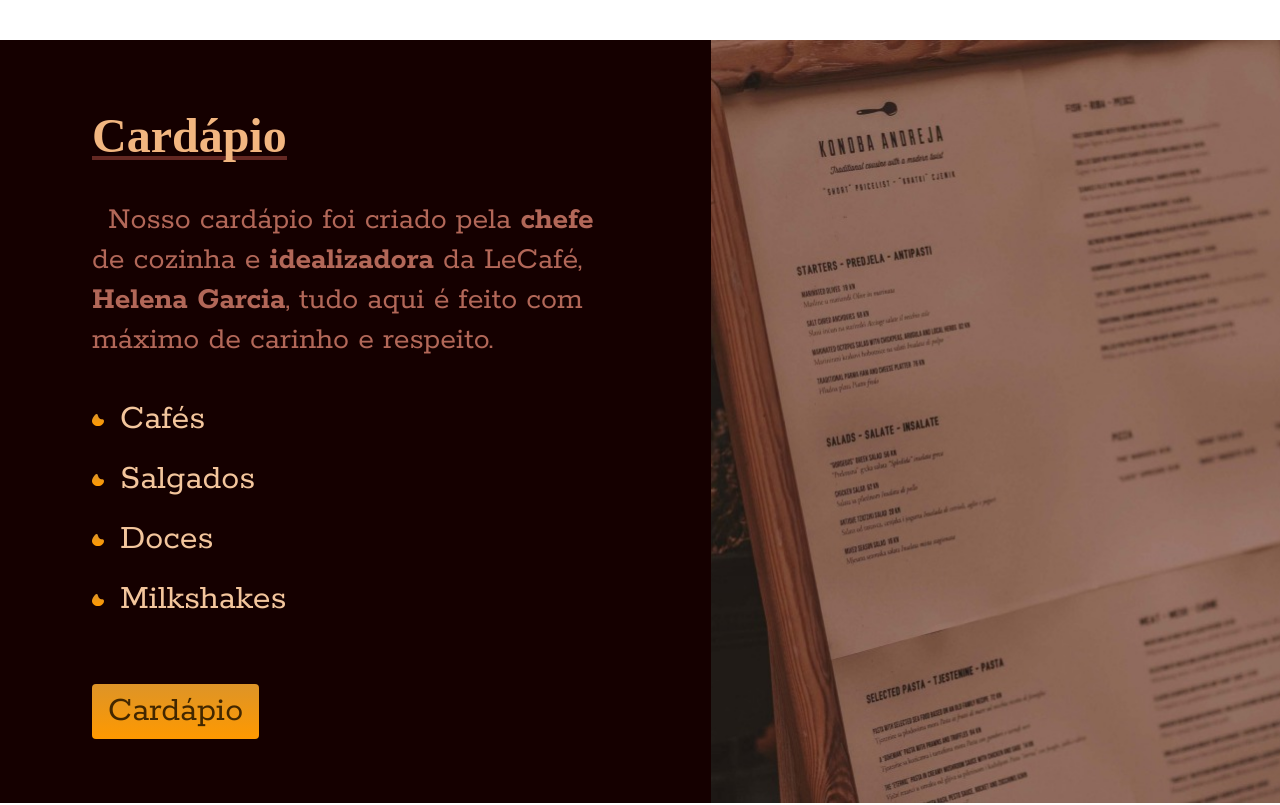
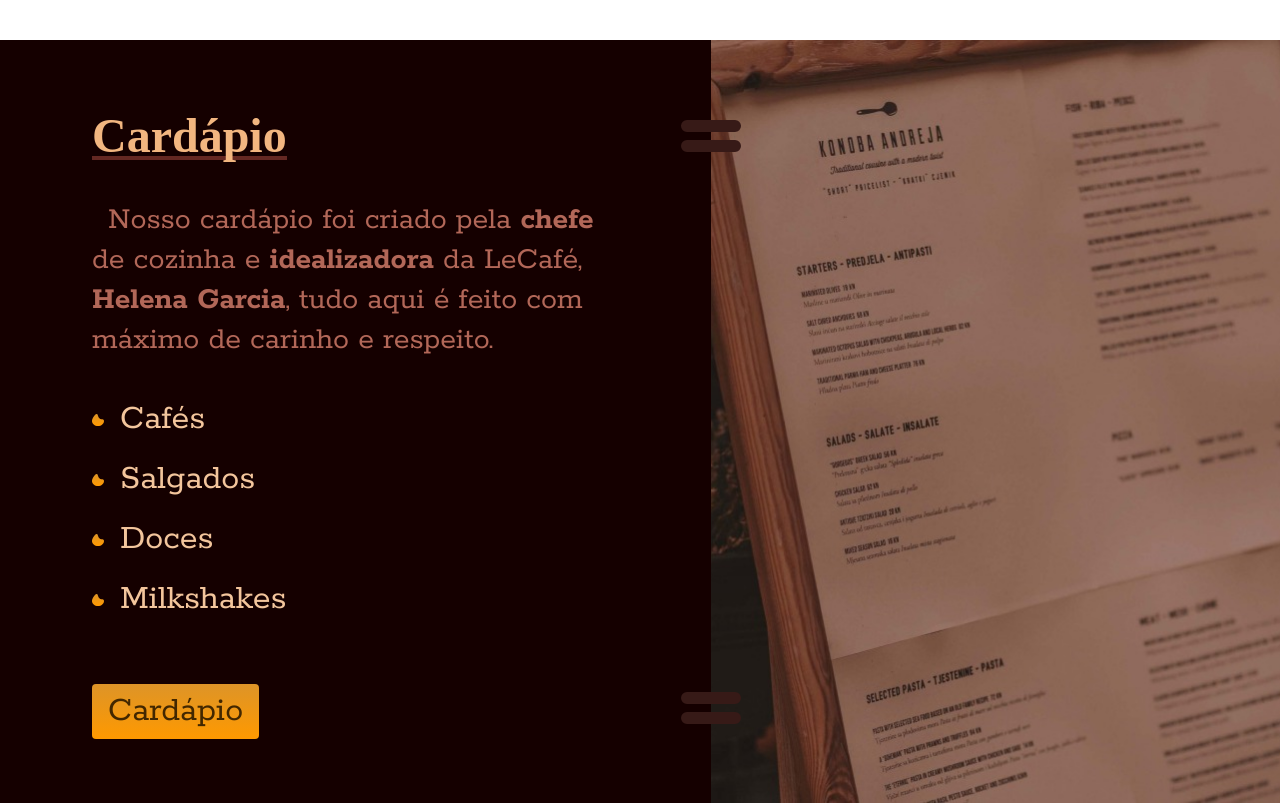
Before and after one commit to GabrielPereira23/lecafe, a plain HTML site: page index.html in a window 1280 px wide. Shown: the part 1400-2205 px from the top of the page. Drawn offline with Linux system fonts and the light colour scheme; a web font is replaced by a local one.

Commit message:
Algumas Decorações adicionadas

```diff
--- a/css/pages/index.css
+++ b/css/pages/index.css
@@ -127,6 +127,20 @@
   top: 0;
   left: 50%;
   transform: translateX(-50%);
+}
+
+.menu-bg .decoration {
+  width: 60px;
+  display: flex;
+  flex-direction: column;
+  justify-content: space-between;
+  gap: 540px;
+  align-self: center;
+  justify-self: flex-end;
+  transform: translateX(50%);
+}
+.menu-bg .decoration img {
+  height: fit-content;
 }
 
 .menu-bg img {
@@ -273,6 +287,14 @@
   left: 50%;
   transform: translateX(-50%);
 }
+.handmade-bg .img-container::after {
+  content: "";
+  width: 64px;
+  height: 56px;
+  align-self: center;
+  background: url("../../img/svg/heart.svg");
+  transform: translateX(-50%);
+}
 
 .handmade-bg img {
   height: 100%;
@@ -306,6 +328,10 @@
 
   .handmade .content {
     grid-column: 2/4;
+  }
+
+  .handmade-bg .img-container::after {
+    display: none;
   }
 }
 
--- a/index.html
+++ b/index.html
@@ -62,6 +62,10 @@
       </div>
     </section>
     <div class="img-container">
+      <div class="decoration">
+        <img src="img/svg/equal.svg" width="60" height="32" alt="Equal Icon">
+        <img src="img/svg/equal.svg" width="60" height="32" alt="Equal Icon">
+      </div>
       <img src="img/menu.jpg" alt="Cardápio">
     </div>
   </div>
```
Also changed, not shown: img/svg/equal.svg (added).
